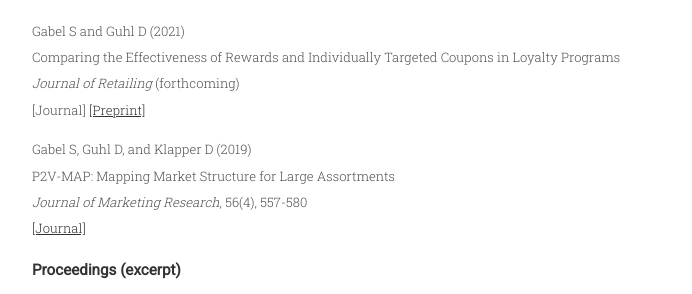
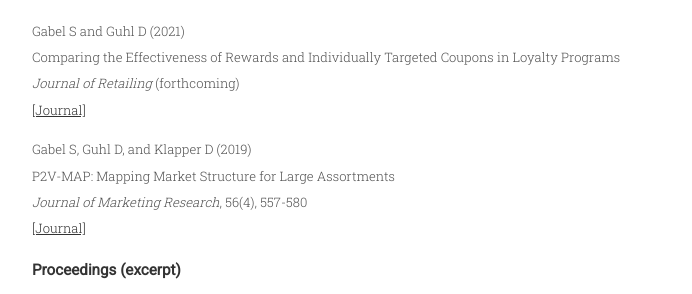
Before and after one commit to sbstn-gbl/sbstn-gbl.github.io, a Jekyll site: the page built from menu/publications.md, in a window 1280 px wide. Shown: the part 375-669 px from the top of the page, without its empty margins (293-985 px from the left). Built offline with Jekyll 4.4.1, drawn with Linux system fonts in a browser that asks for light colours; some web fonts are replaced.

Commit message:
updated publication links (#6)
Co-authored-by: sbstngbl <sbstngbl@gmail.com>

```diff
--- a/menu/publications.md
+++ b/menu/publications.md
@@ -9,17 +9,17 @@ title: Publications
 Gabel S and Timoshenko A (2021) <br>
 Product Choice with Large Assortments: A Scalable Deep-Learning Model <br>
 _Management Science_ (forthcoming) <br>
-[[Journal]](https://pubsonline.informs.org/doi/abs/10.1287/mnsc.2021.3969)
+[[Journal]](https://doi.org/10.1287/mnsc.2021.3969)
 
 Gabel S and Guhl D (2021) <br>
 Comparing the Effectiveness of Rewards and Individually Targeted Coupons in Loyalty Programs <br>
 _Journal of Retailing_ (forthcoming) <br>
-[Journal] [[Preprint]](https://papers.ssrn.com/sol3/papers.cfm?abstract_id=3911157)
+[[Journal]](https://doi.org/10.1016/j.jretai.2021.08.001)
 
 Gabel S, Guhl D, and Klapper D (2019) <br>
 P2V-MAP: Mapping Market Structure for Large Assortments <br>
 _Journal of Marketing Research_, 56(4), 557-580 <br>
-[[Journal]](https://journals.sagepub.com/doi/10.1177/0022243719833631)
+[[Journal]](https://doi.org/10.1177%2F0022243719833631)
 
 ### Proceedings (excerpt)
 
```
